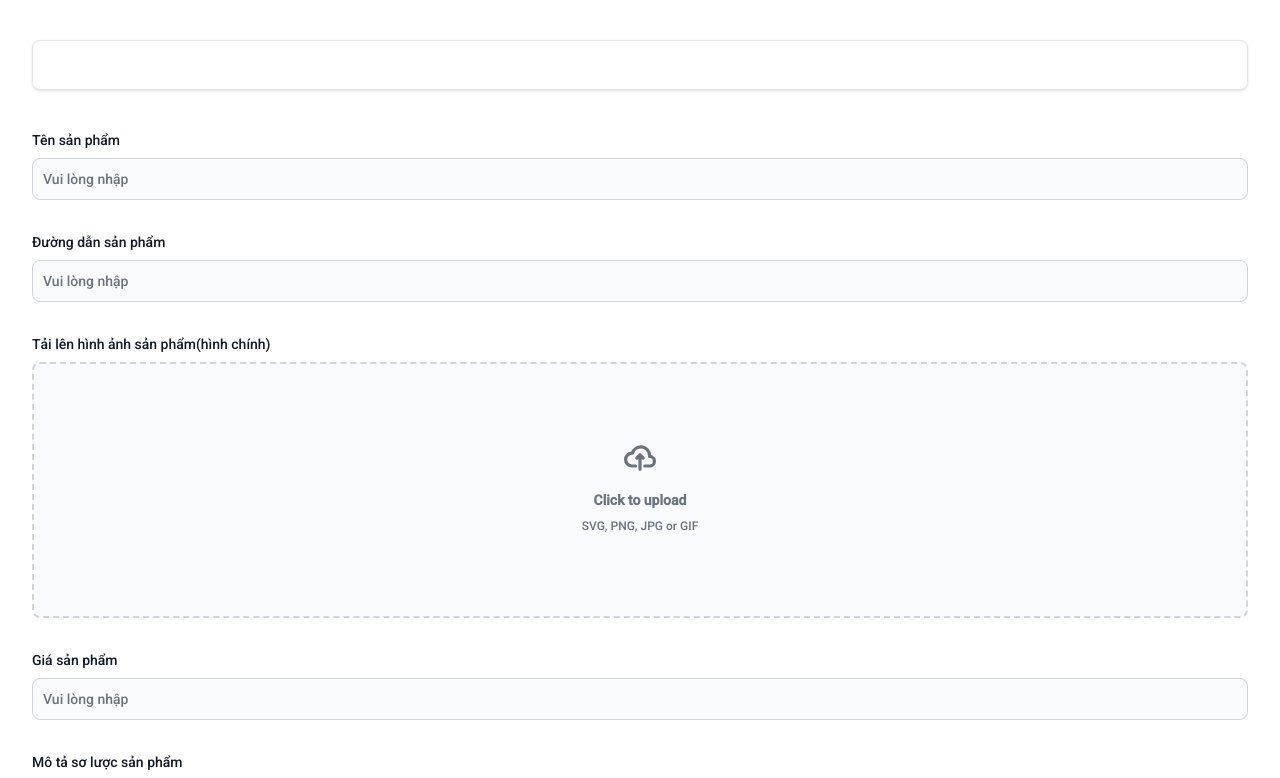
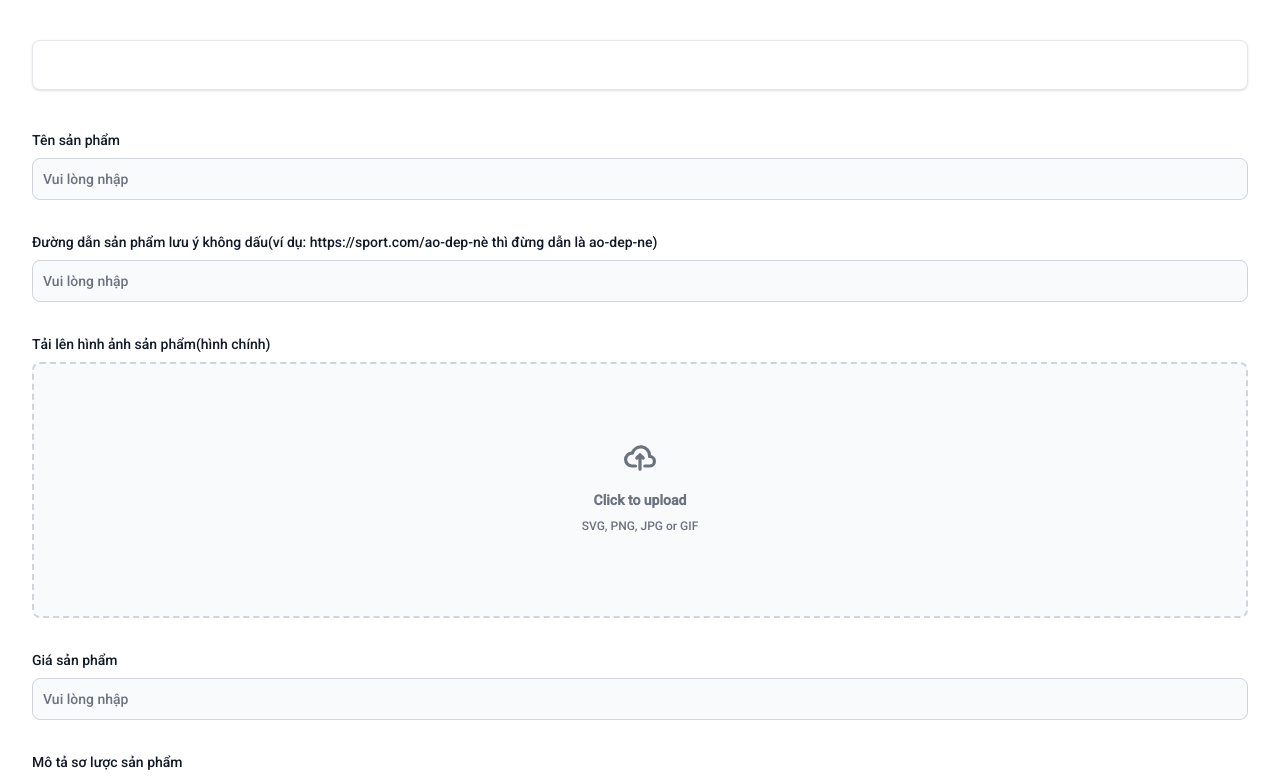
Before and after one commit to lequangdongg/sports-shop, a Next.js app: page /dashboard in a window 1280 px wide. Shown: the top 778 px of the page. Built offline with nearby package versions, Linux system fonts and the light colour scheme; no server answers.

Commit message:
feat: recomment label

```diff
--- a/app/components/Form/Form.tsx
+++ b/app/components/Form/Form.tsx
@@ -212,7 +212,7 @@ export default function Form() {
               <div className="col-span-full">
                 <Input
                   register={register}
-                  label="Đường dẫn sản phẩm"
+                  label="Đường dẫn sản phẩm lưu ý không dấu(ví dụ: https://sport.com/ao-dep-nè thì đừng dẫn là ao-dep-ne)"
                   name="slug"
                   rules={{
                     pattern: /^[a-zA-Z0-9-]+$/,
```
